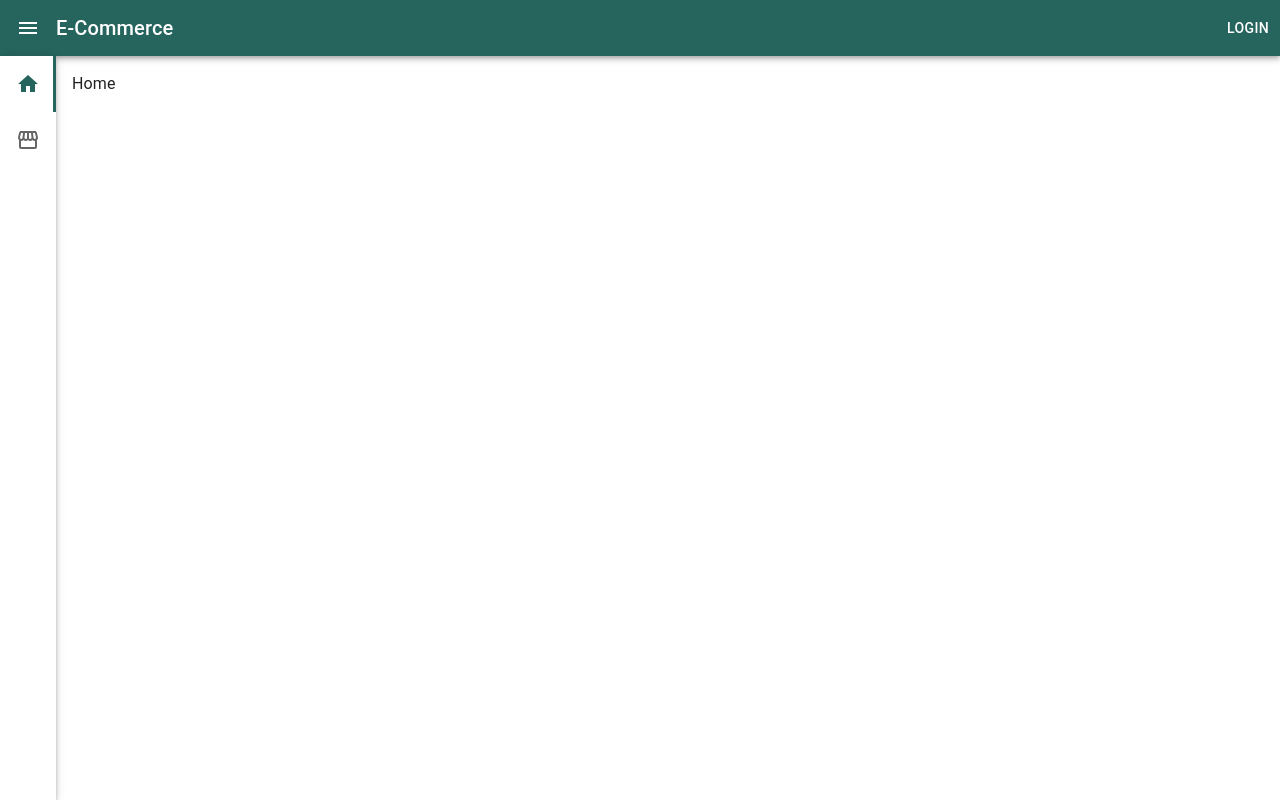
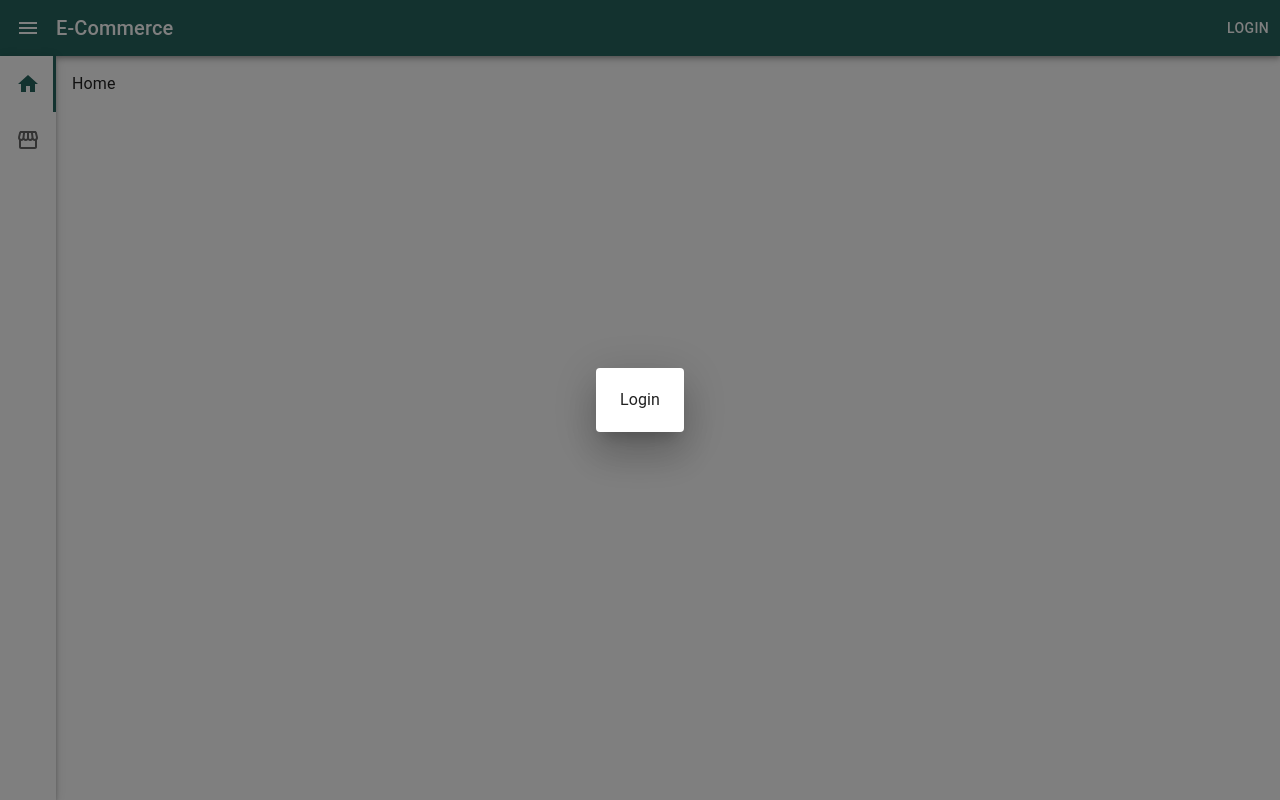
Before and after one commit to GuilhermeFrancisc0/E-commerce_React_Node, a React (Vite) app in the folder frontend/: page / in a window 1280 px wide. Both pictures are taken after a click on the button "LOGIN". Built offline with nearby package versions, Linux system fonts and the light colour scheme.

Commit message:
(feature): #3 Criação do Componente Modal, Hook Disclose e Inicio da Construção do Modal de Autenticação

```diff
--- /dev/null
+++ b/frontend/src/components/Modal/index.tsx
@@ -0,0 +1,21 @@
+import * as React from 'react';
+
+import { ModalOwnProps } from '@mui/base/Modal/Modal.types';
+import Dialog from '@mui/material/Dialog';
+import DialogTitle from '@mui/material/DialogTitle';
+
+type Props = {
+  title?: string;
+  children: React.ReactNode;
+} & ModalOwnProps;
+
+const Modal: React.FC<Props> = ({ title, children, ...props }) => {
+  return (
+    <Dialog {...props}>
+      {title && <DialogTitle>{title}</DialogTitle>}
+      {children}
+    </Dialog>
+  );
+}
+
+export default Modal;
--- a/frontend/src/components/NavigationBars/TopBar/index.tsx
+++ b/frontend/src/components/NavigationBars/TopBar/index.tsx
@@ -7,15 +7,20 @@ import Button from '@mui/material/Button';
 import IconButton from '@mui/material/IconButton';
 import Typography from '@mui/material/Typography';
 
+import { useDisclose } from '../../../hooks/util';
+import Auth from '../../../pages/Auth';
+
 type Props = {
-  collapseSidebar: boolean;
-  setCollapseSideBar: (collapseSidebar: boolean) => void;
+  toggleSidebar: () => void;
 }
 
 export const TOPBAR_HEIGHT = 56;
 
-const TopBar: React.FC<Props> = ({ collapseSidebar, setCollapseSideBar }) => {
+const TopBar: React.FC<Props> = ({ toggleSidebar }) => {
+  const authModal = useDisclose();
+
   return (
+    <>
       <AppBar sx={{ height: TOPBAR_HEIGHT }} position="static" color='primary'>
         <Grid container>
           <Grid item>
@@ -25,7 +30,7 @@ const TopBar: React.FC<Props> = ({ collapseSidebar, setCollapseSideBar }) => {
               edge="start"
               color="inherit"
               aria-label="menu"
-            onClick={() => setCollapseSideBar(!collapseSidebar)}
+              onClick={toggleSidebar}
             >
               <MenuIcon />
             </IconButton>
@@ -38,10 +43,13 @@ const TopBar: React.FC<Props> = ({ collapseSidebar, setCollapseSideBar }) => {
           </Grid>
 
           <Grid item display='flex' alignItems='center'>
-          <Button color="inherit">Login</Button>
+            <Button color="inherit" onClick={authModal.onOpen}>Login</Button>
           </Grid>
         </Grid>
       </AppBar>
+
+      <Auth open={authModal.isOpen} onClose={authModal.onClose} />
+    </>
   );
 }
 
--- a/frontend/src/components/NavigationBars/index.tsx
+++ b/frontend/src/components/NavigationBars/index.tsx
@@ -2,6 +2,7 @@ import React from 'react';
 
 import { Box, Grid } from '@mui/material';
 
+import { useDisclose } from '../../hooks/util';
 import SideBar from './SideBar';
 import TopBar, { TOPBAR_HEIGHT } from './TopBar';
 
@@ -10,15 +11,14 @@ type Props = {
 }
 
 const NavigationBars: React.FC<Props> = ({ children }) => {
-
-    const [collapseSidebar, setCollapseSideBar] = React.useState(false);
+    const sideBar = useDisclose();
 
     return (
         <Box sx={{ minHeight: '100vh' }}>
-            <TopBar collapseSidebar={collapseSidebar} setCollapseSideBar={setCollapseSideBar} />
+            <TopBar toggleSidebar={sideBar.onToggle} />
             <Grid container sx={{ minHeight: `calc(100vh - ${TOPBAR_HEIGHT}px)` }}>
                 <Grid item>
-                    <SideBar collapse={collapseSidebar} />
+                    <SideBar collapse={sideBar.isOpen} />
                 </Grid>
                 <Grid item sx={{ p: 2, flexGrow: 1 }}>
                     {children}
--- /dev/null
+++ b/frontend/src/hooks/util.tsx
@@ -0,0 +1,13 @@
+import { useState } from 'react';
+
+export const useDisclose = (open = false) => {
+    const [isOpen, setIsOpen] = useState(open);
+
+    const onToggle = () => setIsOpen(value => !value);
+
+    const onOpen = () => setIsOpen(true);
+
+    const onClose = () => setIsOpen(false);
+
+    return { isOpen, onToggle, onOpen, onClose }
+}
--- /dev/null
+++ b/frontend/src/pages/Auth/index.tsx
@@ -0,0 +1,22 @@
+import React from 'react';
+
+import { DialogContent } from '@mui/material';
+
+import Modal from '../../components/Modal';
+
+type Props = {
+  open: boolean;
+  onClose: () => void;
+}
+
+const Auth: React.FC<Props> = ({ open, onClose }) => {
+  return (
+    <Modal open={open} onClose={onClose}>
+      <DialogContent>
+        Login
+      </DialogContent>
+    </Modal>
+  );
+};
+
+export default Auth;
```
Lines whose indentation alone changed are shown as unchanged.
